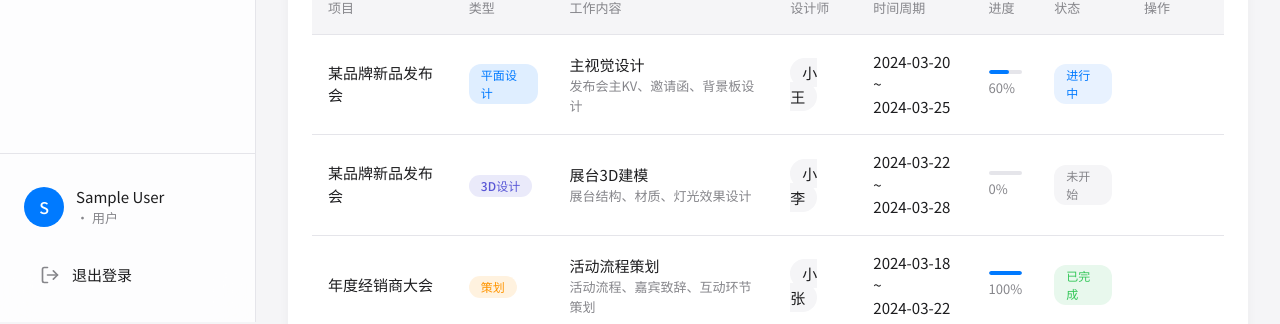
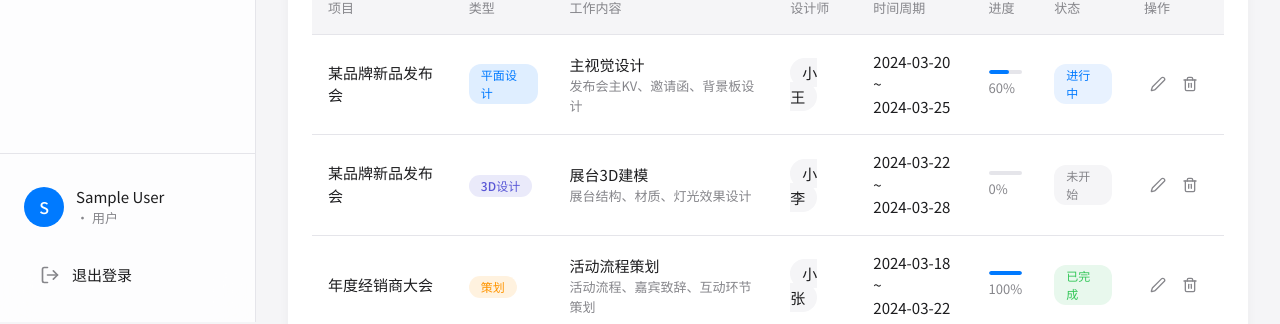
Before and after one commit to linyuan0419-ux/project-management-system, a Vue app: page /creative in a window 1280 px wide. Shown: the part 478-802 px from the top of the page. Built offline with nearby package versions, Linux system fonts and the light colour scheme; sample sign-in values are in the browser's storage.

Commit message:
修复：创意部操作按钮始终显示

```diff
--- a/src/views/CreativeView.vue
+++ b/src/views/CreativeView.vue
@@ -488,11 +488,11 @@ const isScheduleOnDay = (schedule: any, dayIndex: number): boolean => {
                 }">{{ schedule.status }}</span>
               </td>
               <td class="p-4">
-                <div class="flex items-center gap-1 opacity-0 group-hover:opacity-100 transition-opacity">
-                  <button @click="startEdit(schedule)" class="p-1.5 text-apple-gray-400 hover:text-apple-blue rounded">
+                <div class="flex items-center gap-1">
+                  <button @click="startEdit(schedule)" class="p-1.5 text-apple-gray-400 hover:text-apple-blue hover:bg-apple-bg rounded transition-colors" title="编辑">
                     <Edit2 class="w-4 h-4" />
                   </button>
-                  <button @click="deleteSchedule(schedule.id)" class="p-1.5 text-apple-gray-400 hover:text-apple-red rounded">
+                  <button @click="deleteSchedule(schedule.id)" class="p-1.5 text-apple-gray-400 hover:text-apple-red hover:bg-red-50 rounded transition-colors" title="删除">
                     <Trash2 class="w-4 h-4" />
                   </button>
                 </div>
```
